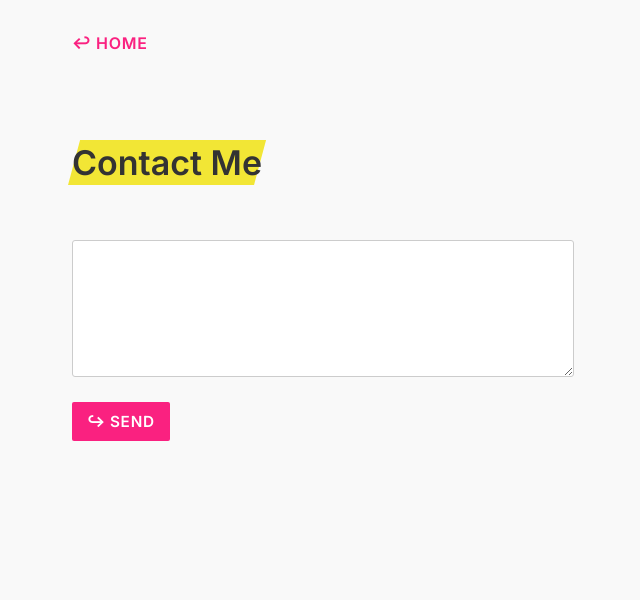
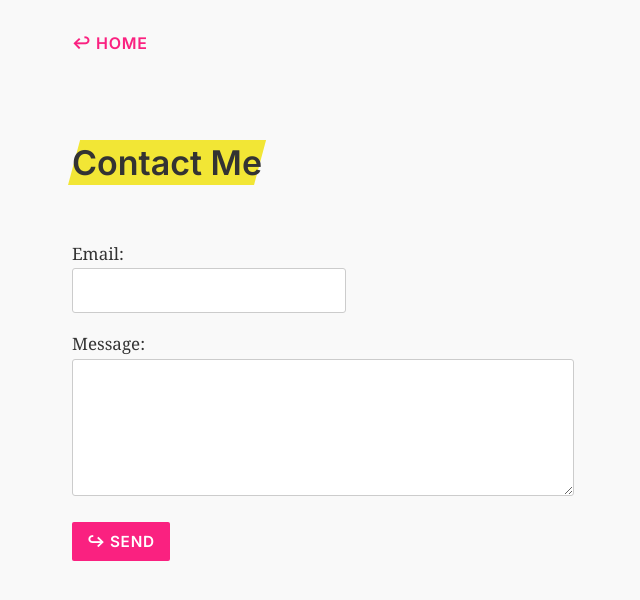
Before and after one commit to gggritso/site, a Jekyll site: the page built from contact.md, in a window 1280 px wide. Shown: the top 600 px of the page, without its empty margins (248-888 px from the left). Built offline with Jekyll 4.4.1, drawn with Linux system fonts in a browser that asks for light colours.

Commit message:
Add email to form

```diff
--- a/_sass/forms.scss
+++ b/_sass/forms.scss
@@ -29,15 +29,19 @@ form {
     }
   }
 
+  input[type="email"],
   textarea {
-    width: 100%;
-    margin-bottom: 1em;
     padding: 10px;
     border: 1px solid var(--border-colour);
+    margin-bottom: 1em;
 
     font-family: inherit;
     font-size: inherit;
 
     border-radius: 3px;
   }
+
+  textarea {
+    width: 100%;
+  }
 }
--- a/contact.md
+++ b/contact.md
@@ -5,7 +5,15 @@ layout: post
 <h1>Contact Me</h1>
 
 <form netlify name="contact" action="/thanks/" method="POST">
-	<textarea name="message" rows="5"></textarea>
+	<label>
+		Email:<br>
+		<input name="email" type="email" />
+	</label>
+	<br>
+	<label>
+		Message:<br>
+		<textarea name="message" rows="5"></textarea>
+	</label>
 	<br>
 	<input type="submit" value="↪ Send" />
 </form>
```
